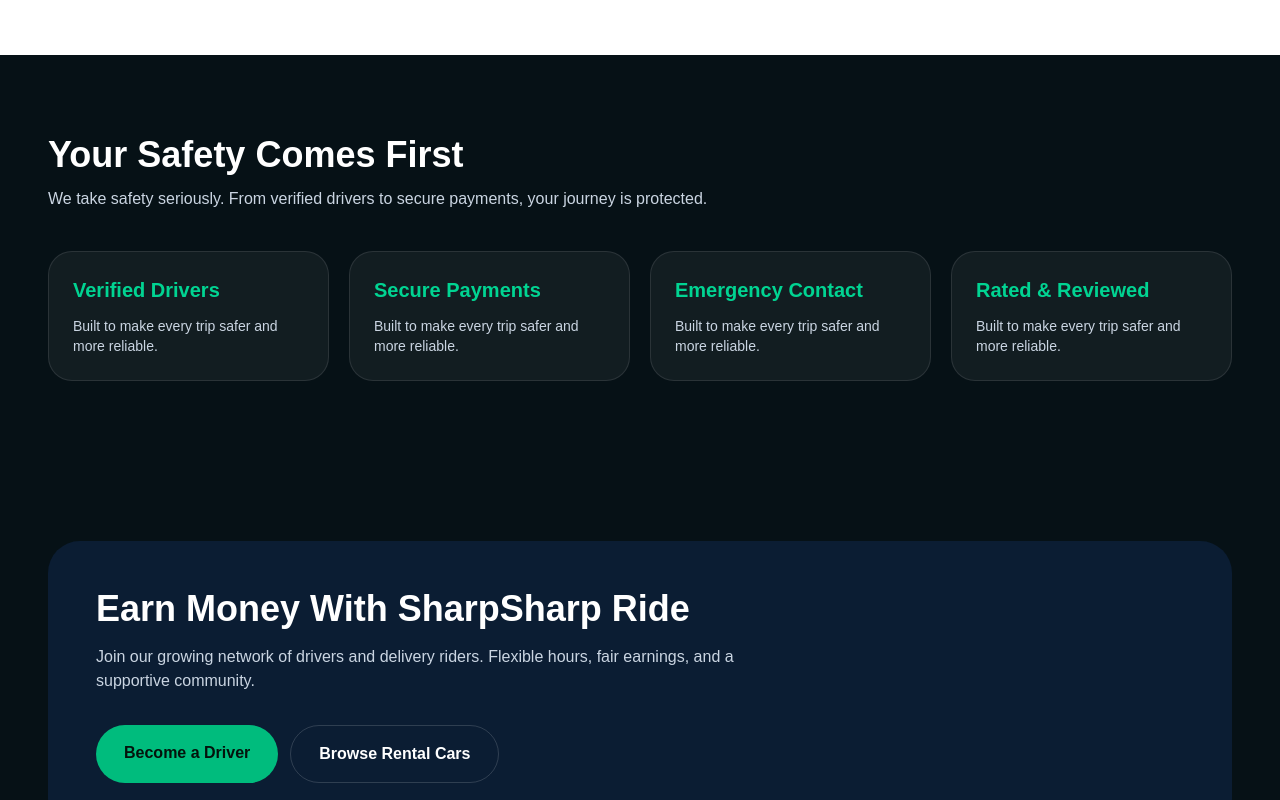
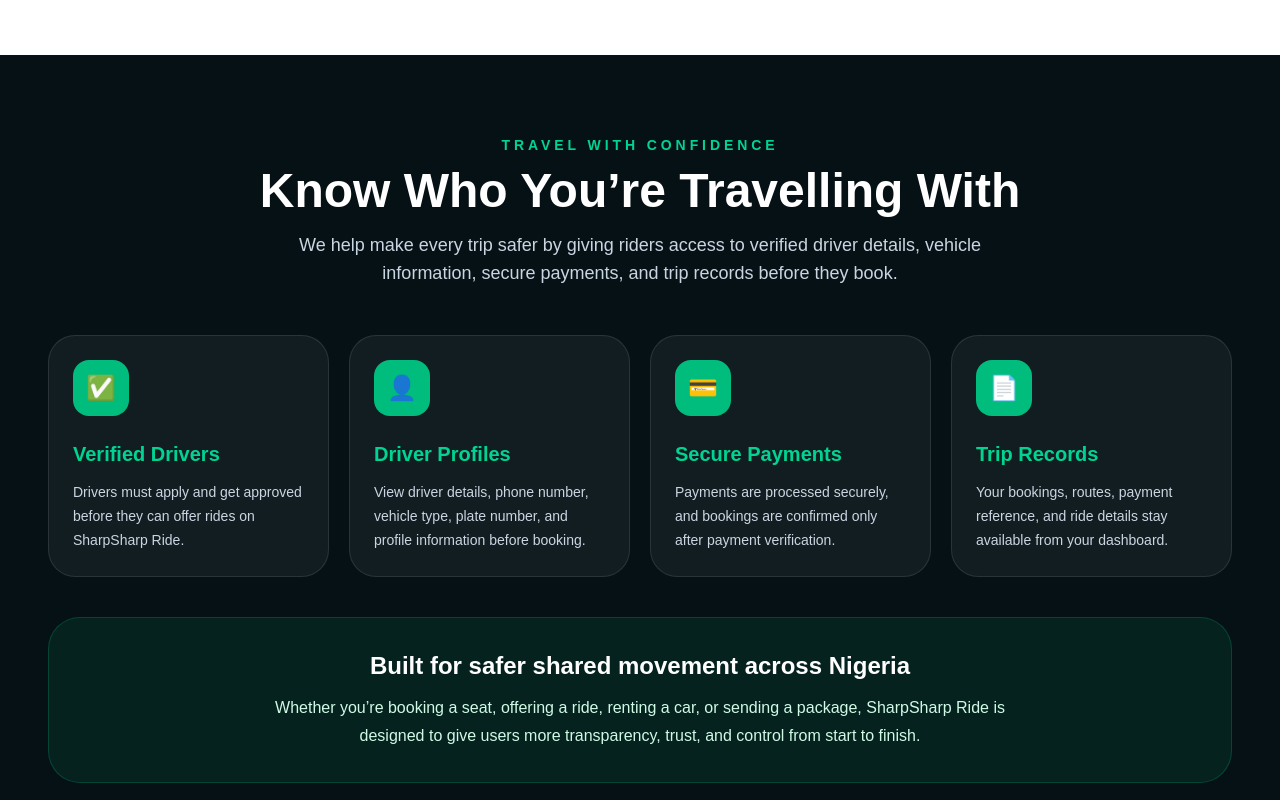
Before and after one commit to joyonovae/sharpsharp-ride-v2, a Next.js app: page / in a window 1280 px wide. Shown: the part 3360-4160 px from the top of the page. Built offline with nearby package versions, Linux system fonts and the light colour scheme; no server answers.

Commit message:
Homepage plus dashboard update

```diff
--- a/src/app/dashboard/page.tsx
+++ b/src/app/dashboard/page.tsx
@@ -6,7 +6,9 @@
   Clock,
   FileText,
   Package,
+  ShieldCheck,
   User,
+  Users,
   WalletCards,
 } from "lucide-react";
 
@@ -52,50 +54,51 @@
     .maybeSingle();
 
   return (
-    <main className="bg-[#061116] px-5 py-12 text-white lg:px-12">
-      <div className="mx-auto max-w-7xl space-y-10">
-        {/* HERO */}
-        <section className="rounded-[2rem] border border-white/10 bg-[linear-gradient(135deg,#0b1d33,#071820)] p-7 md:p-10">
-          <div className="grid gap-8 lg:grid-cols-[1fr_0.8fr] lg:items-center">
-            <div>
-              <p className="text-sm font-bold uppercase tracking-[0.28em] text-emerald-400">
+    <main className="w-full overflow-x-hidden bg-[#061116] px-4 py-10 text-white sm:px-5 lg:px-12">
+      <div className="mx-auto w-full max-w-7xl space-y-10">
+        <section className="overflow-hidden rounded-[2rem] border border-white/10 bg-[linear-gradient(135deg,#0b1d33,#071820)] p-5 sm:p-7 md:p-10">
+          <div className="grid min-w-0 gap-8 lg:grid-cols-[1fr_0.8fr] lg:items-center">
+            <div className="min-w-0">
+              <p className="text-xs font-bold uppercase tracking-[0.24em] text-emerald-400 sm:text-sm sm:tracking-[0.28em]">
                 Dashboard
               </p>
 
-              <h1 className="mt-4 text-4xl font-black leading-tight sm:text-5xl">
+              <h1 className="mt-4 break-words text-[2.25rem] font-black leading-tight sm:text-5xl">
                 Welcome back, {profile?.full_name || "User"} 👋
               </h1>
 
-              <p className="mt-4 max-w-2xl text-slate-300">
+              <p className="mt-4 max-w-2xl break-words text-sm leading-7 text-slate-300 sm:text-base">
                 Manage your rides, bookings, profile, and driver application
                 from one simple place.
               </p>
 
-              <div className="mt-8 flex flex-wrap gap-4">
+              <div className="mt-8 flex flex-wrap gap-3 sm:gap-4">
                 <Link
                   href="/rides"
-                  className="rounded-full bg-emerald-500 px-7 py-4 font-bold text-[#04130c] transition hover:bg-emerald-400"
+                  className="rounded-full bg-emerald-500 px-6 py-3 text-sm font-bold text-[#04130c] transition hover:bg-emerald-400 sm:px-7 sm:py-4"
                 >
                   Book a Ride
                 </Link>
 
                 <Link
                   href="/dashboard/bookings"
-                  className="rounded-full border border-white/15 px-7 py-4 font-bold transition hover:border-emerald-400 hover:text-emerald-400"
+                  className="rounded-full border border-white/15 px-6 py-3 text-sm font-bold transition hover:border-emerald-400 hover:text-emerald-400 sm:px-7 sm:py-4"
                 >
                   My Bookings
                 </Link>
               </div>
             </div>
 
-            <div className="rounded-[1.7rem] border border-white/10 bg-white/5 p-6">
+            <div className="min-w-0 rounded-[1.7rem] border border-white/10 bg-white/5 p-5 sm:p-6">
               <div className="flex h-14 w-14 items-center justify-center rounded-2xl bg-emerald-500 text-[#04130c]">
                 <User className="h-7 w-7" />
               </div>
 
-              <h2 className="mt-5 text-2xl font-black">Account Summary</h2>
+              <h2 className="mt-5 break-words text-2xl font-black">
+                Account Summary
+              </h2>
 
-              <div className="mt-5 grid gap-3">
+              <div className="mt-5 grid min-w-0 gap-3">
                 <Info label="Email" value={user.email || "—"} />
                 <Info label="Phone" value={profile?.phone || "Not set"} />
                 <Info label="Role" value={profile?.role || "passenger"} />
@@ -104,15 +107,38 @@
           </div>
         </section>
 
-        {/* QUICK ACTIONS */}
+        <section className="rounded-[2rem] border border-white/10 bg-white/[0.03] p-5 sm:p-7 md:p-8">
+          <p className="text-xs font-bold uppercase tracking-[0.24em] text-emerald-400 sm:text-sm sm:tracking-[0.28em]">
+            Find a Trip
+          </p>
+
+          <h2 className="mt-2 break-words text-3xl font-black">
+            How are you travelling today?
+          </h2>
+
+          <div className="mt-6 grid gap-3 rounded-[1.7rem] border border-white/10 bg-white/5 p-4 sm:p-5 md:grid-cols-[1fr_1fr_1fr_0.8fr_auto] md:items-end">
+            <SearchBox label="From" placeholder="e.g. Abuja" />
+            <SearchBox label="To" placeholder="e.g. Lagos" />
+            <SearchBox label="Date" placeholder="Today" />
+            <SearchBox label="Passengers" placeholder="1 passenger" />
+
+            <Link
+              href="/rides"
+              className="flex h-14 items-center justify-center rounded-2xl bg-emerald-500 px-6 font-black text-[#04130c] transition hover:bg-emerald-400"
+            >
+              Search
+            </Link>
+          </div>
+        </section>
+
         <section>
-          <div className="flex flex-col gap-2 sm:flex-row sm:items-end sm:justify-between">
-            <div>
-              <p className="text-sm font-bold uppercase tracking-[0.28em] text-emerald-400">
-                Quick Actions
-              </p>
-              <h2 className="mt-2 text-3xl font-black">What would you like to do?</h2>
-            </div>
+          <div>
+            <p className="text-xs font-bold uppercase tracking-[0.24em] text-emerald-400 sm:text-sm sm:tracking-[0.28em]">
+              Quick Actions
+            </p>
+            <h2 className="mt-2 break-words text-3xl font-black">
+              What would you like to do?
+            </h2>
           </div>
 
           <div className="mt-6 grid gap-5 sm:grid-cols-2 lg:grid-cols-4">
@@ -146,27 +172,60 @@
           </div>
         </section>
 
-        {/* DRIVER APPLICATION */}
+        <section>
+          <p className="text-xs font-bold uppercase tracking-[0.24em] text-emerald-400 sm:text-sm sm:tracking-[0.28em]">
+            Trust & Safety
+          </p>
+
+          <h2 className="mt-2 break-words text-3xl font-black">
+            Travel with confidence
+          </h2>
+
+          <div className="mt-6 grid gap-5 md:grid-cols-3">
+            <TrustCard
+              icon={<ShieldCheck className="h-6 w-6" />}
+              title="Verified Drivers"
+              desc="We review driver applications, vehicle details, and approval status before drivers can offer rides."
+            />
+
+            <TrustCard
+              icon={<Users className="h-6 w-6" />}
+              title="Know who you ride with"
+              desc="View driver details, vehicle information, and profile pages before booking your trip."
+            />
+
+            <TrustCard
+              icon={<WalletCards className="h-6 w-6" />}
+              title="Secure Payments"
+              desc="Bookings are processed securely and your ride is confirmed only after payment verification."
+            />
+          </div>
+        </section>
+
         <section className="rounded-[2rem] border border-white/10 bg-white/5 p-6 md:p-8">
           <div className="flex flex-col gap-6 lg:flex-row lg:items-center lg:justify-between">
-            <div>
-              <p className="text-sm font-bold uppercase tracking-[0.28em] text-emerald-400">
+            <div className="min-w-0">
+              <p className="text-xs font-bold uppercase tracking-[0.24em] text-emerald-400 sm:text-sm sm:tracking-[0.28em]">
                 Driver Application
               </p>
 
-              <h2 className="mt-3 text-3xl font-black">
+              <h2 className="mt-3 break-words text-3xl font-black">
                 {application ? "Your driver application" : "Become a driver"}
               </h2>
 
               {!application ? (
-                <p className="mt-3 max-w-2xl text-slate-300">
+                <p className="mt-3 max-w-2xl break-words text-slate-300">
                   Apply to become a verified SharpSharp Ride driver and start
                   offering rides after approval.
                 </p>
               ) : (
-                <p className="mt-3 max-w-2xl text-slate-300">
+                <p className="mt-3 max-w-2xl break-words text-slate-300">
                   Your application is currently marked as{" "}
-                  <span className={`font-bold ${getStatusColor(application.status)}`}>
+                  <span
+                    className={`font-bold ${getStatusColor(
+                      application.status
+                    )}`}
+                  >
                     {application.status}
                   </span>
                   .
@@ -177,26 +236,26 @@
             {!application ? (
               <Link
                 href="/apply/driver"
-                className="inline-flex rounded-full bg-emerald-500 px-7 py-4 font-bold text-[#04130c] transition hover:bg-emerald-400"
+                className="inline-flex justify-center rounded-full bg-emerald-500 px-7 py-4 font-bold text-[#04130c] transition hover:bg-emerald-400"
               >
                 Apply as Driver
               </Link>
             ) : application.status === "approved" ? (
               <Link
                 href="/offer-a-ride/create"
-                className="inline-flex rounded-full bg-emerald-500 px-7 py-4 font-bold text-[#04130c] transition hover:bg-emerald-400"
+                className="inline-flex justify-center rounded-full bg-emerald-500 px-7 py-4 font-bold text-[#04130c] transition hover:bg-emerald-400"
               >
                 Create Ride
               </Link>
             ) : application.status === "rejected" ? (
               <Link
                 href="/apply/driver"
-                className="inline-flex rounded-full bg-red-500 px-7 py-4 font-bold text-white"
+                className="inline-flex justify-center rounded-full bg-red-500 px-7 py-4 font-bold text-white"
               >
                 Reapply
               </Link>
             ) : (
-              <div className="inline-flex items-center gap-2 rounded-full border border-yellow-400/30 bg-yellow-500/10 px-5 py-3 font-bold text-yellow-300">
+              <div className="inline-flex items-center justify-center gap-2 rounded-full border border-yellow-400/30 bg-yellow-500/10 px-5 py-3 font-bold text-yellow-300">
                 <Clock className="h-5 w-5" />
                 Under Review
               </div>
@@ -206,24 +265,33 @@
           {application && (
             <div className="mt-8 grid gap-4 sm:grid-cols-2 lg:grid-cols-4">
               <Info label="Status" value={application.status} />
-              <Info label="Vehicle" value={`${application.vehicle_brand || ""} ${application.vehicle_model || ""}`} />
-              <Info label="Plate Number" value={application.plate_number || "—"} />
+              <Info
+                label="Vehicle"
+                value={`${application.vehicle_brand || ""} ${
+                  application.vehicle_model || ""
+                }`}
+              />
+              <Info
+                label="Plate Number"
+                value={application.plate_number || "—"}
+              />
               <Info label="Seats" value={application.seat_count || "—"} />
             </div>
           )}
         </section>
 
-        {/* TRUST STRIP */}
         <section className="rounded-[2rem] border border-emerald-400/20 bg-emerald-500/10 p-6">
           <div className="flex flex-col gap-4 md:flex-row md:items-center md:justify-between">
-            <div className="flex items-start gap-4">
+            <div className="flex min-w-0 items-start gap-4">
               <div className="flex h-12 w-12 shrink-0 items-center justify-center rounded-full bg-emerald-500 text-[#04130c]">
                 <CheckCircle2 className="h-6 w-6" />
               </div>
 
-              <div>
-                <h3 className="text-xl font-black">Your account is active</h3>
-                <p className="mt-1 text-sm leading-6 text-slate-300">
+              <div className="min-w-0">
+                <h3 className="break-words text-xl font-black">
+                  Your account is active
+                </h3>
+                <p className="mt-1 break-words text-sm leading-6 text-slate-300">
                   You can book rides, manage bookings, update your profile, and
                   track your driver application status.
                 </p>
@@ -232,7 +300,7 @@
 
             <Link
               href="/dashboard/profile"
-              className="rounded-full border border-white/15 px-6 py-3 font-bold transition hover:border-emerald-400 hover:text-emerald-400"
+              className="rounded-full border border-white/15 px-6 py-3 text-center font-bold transition hover:border-emerald-400 hover:text-emerald-400"
             >
               View Profile
             </Link>
@@ -243,11 +311,30 @@
   );
 }
 
-function Info({ label, value }: { label: string; value: any }) {
+function Info({ label, value }: { label: string; value: unknown }) {
   return (
-    <div className="rounded-2xl border border-white/10 bg-white/5 p-4">
+    <div className="min-w-0 rounded-2xl border border-white/10 bg-white/5 p-4">
       <p className="text-sm text-slate-400">{label}</p>
-      <p className="mt-1 break-words font-bold text-white">{value || "—"}</p>
+      <p className="mt-1 break-all font-bold text-white sm:break-words">
+        {value ? String(value) : "—"}
+      </p>
+    </div>
+  );
+}
+
+function SearchBox({
+  label,
+  placeholder,
+}: {
+  label: string;
+  placeholder: string;
+}) {
+  return (
+    <div className="rounded-2xl border border-white/10 bg-white/5 px-4 py-4">
+      <p className="text-xs font-bold uppercase tracking-widest text-slate-400">
+        {label}
+      </p>
+      <p className="mt-1 font-bold text-white/80">{placeholder}</p>
     </div>
   );
 }
@@ -266,14 +353,40 @@
   return (
     <Link
       href={href}
-      className="rounded-[1.7rem] border border-white/10 bg-white/5 p-6 transition hover:-translate-y-2 hover:border-emerald-400/50 hover:bg-white/10"
+      className="min-w-0 rounded-[1.7rem] border border-white/10 bg-white/5 p-6 transition hover:-translate-y-2 hover:border-emerald-400/50 hover:bg-white/10"
     >
       <div className="flex h-12 w-12 items-center justify-center rounded-2xl bg-emerald-500 text-[#04130c]">
         {icon}
       </div>
 
-      <h3 className="mt-5 text-xl font-black">{title}</h3>
-      <p className="mt-2 text-sm leading-6 text-slate-400">{desc}</p>
+      <h3 className="mt-5 break-words text-xl font-black">{title}</h3>
+      <p className="mt-2 break-words text-sm leading-6 text-slate-400">
+        {desc}
+      </p>
     </Link>
   );
 }
+
+function TrustCard({
+  icon,
+  title,
+  desc,
+}: {
+  icon: React.ReactNode;
+  title: string;
+  desc: string;
+}) {
+  return (
+    <div className="min-w-0 rounded-[1.7rem] border border-white/10 bg-white/5 p-6">
+      <div className="flex h-12 w-12 items-center justify-center rounded-2xl bg-emerald-500 text-[#04130c]">
+        {icon}
+      </div>
+      <h3 className="mt-5 break-words text-xl font-black text-emerald-400">
+        {title}
+      </h3>
+      <p className="mt-3 break-words text-sm leading-6 text-slate-300">
+        {desc}
+      </p>
+    </div>
+  );
+}
--- a/src/app/page.tsx
+++ b/src/app/page.tsx
@@ -472,36 +472,77 @@
         </div>
       </section>
 
-      {/* SAFETY */}
-      <section className="px-5 py-14 sm:py-20 lg:px-12">
+      {/* TRUST + SAFETY */}
+<section className="bg-[#061116] px-5 py-16 text-white sm:py-20 lg:px-12">
   <div className="mx-auto max-w-7xl">
-          <div className="scroll-reveal">
-            <h2 className="text-3xl font-black sm:text-4xl">
-              Your Safety Comes First
+    <div className="scroll-reveal text-center">
+      <p className="text-sm font-bold uppercase tracking-[0.28em] text-emerald-400">
+        Travel With Confidence
+      </p>
+
+      <h2 className="mt-3 text-3xl font-black sm:text-5xl">
+        Know Who You’re Travelling With
       </h2>
-            <p className="mt-3 max-w-2xl text-slate-300">
-              We take safety seriously. From verified drivers to secure payments,
-              your journey is protected.
+
+      <p className="mx-auto mt-4 max-w-3xl text-base leading-7 text-slate-300 sm:text-lg">
+        We help make every trip safer by giving riders access to verified driver
+        details, vehicle information, secure payments, and trip records before
+        they book.
       </p>
     </div>
 
-          <div className="mt-10 grid gap-5 sm:grid-cols-2 lg:grid-cols-4">
+    <div className="mt-12 grid gap-5 md:grid-cols-2 lg:grid-cols-4">
       {[
-              "Verified Drivers",
-              "Secure Payments",
-              "Emergency Contact",
-              "Rated & Reviewed",
+        {
+          title: "Verified Drivers",
+          desc: "Drivers must apply and get approved before they can offer rides on SharpSharp Ride.",
+          icon: "✅",
+        },
+        {
+          title: "Driver Profiles",
+          desc: "View driver details, phone number, vehicle type, plate number, and profile information before booking.",
+          icon: "👤",
+        },
+        {
+          title: "Secure Payments",
+          desc: "Payments are processed securely, and bookings are confirmed only after payment verification.",
+          icon: "💳",
+        },
+        {
+          title: "Trip Records",
+          desc: "Your bookings, routes, payment reference, and ride details stay available from your dashboard.",
+          icon: "📄",
+        },
       ].map((item) => (
         <div
-                key={item}
-                className="scroll-reveal rounded-3xl border border-white/10 bg-white/5 p-6 transition hover:-translate-y-2 hover:border-emerald-500/40"
+          key={item.title}
+          className="scroll-reveal rounded-[1.7rem] border border-white/10 bg-white/5 p-6 transition hover:-translate-y-2 hover:border-emerald-400/50 hover:bg-white/10"
         >
-                <h3 className="text-xl font-bold text-emerald-400">{item}</h3>
-                <p className="mt-3 text-sm text-slate-300">
-                  Built to make every trip safer and more reliable.
+          <div className="flex h-14 w-14 items-center justify-center rounded-2xl bg-emerald-500 text-2xl">
+            {item.icon}
+          </div>
+
+          <h3 className="mt-6 text-xl font-black text-emerald-400">
+            {item.title}
+          </h3>
+
+          <p className="mt-3 text-sm leading-6 text-slate-300">
+            {item.desc}
           </p>
         </div>
       ))}
+    </div>
+
+    <div className="scroll-reveal mt-10 rounded-[2rem] border border-emerald-400/20 bg-emerald-500/10 p-6 text-center md:p-8">
+      <h3 className="text-2xl font-black">
+        Built for safer shared movement across Nigeria
+      </h3>
+
+      <p className="mx-auto mt-3 max-w-3xl text-sm leading-7 text-emerald-100 sm:text-base">
+        Whether you’re booking a seat, offering a ride, renting a car, or sending
+        a package, SharpSharp Ride is designed to give users more transparency,
+        trust, and control from start to finish.
+      </p>
     </div>
   </div>
 </section>
```
Lines whose indentation alone changed are shown as unchanged.
